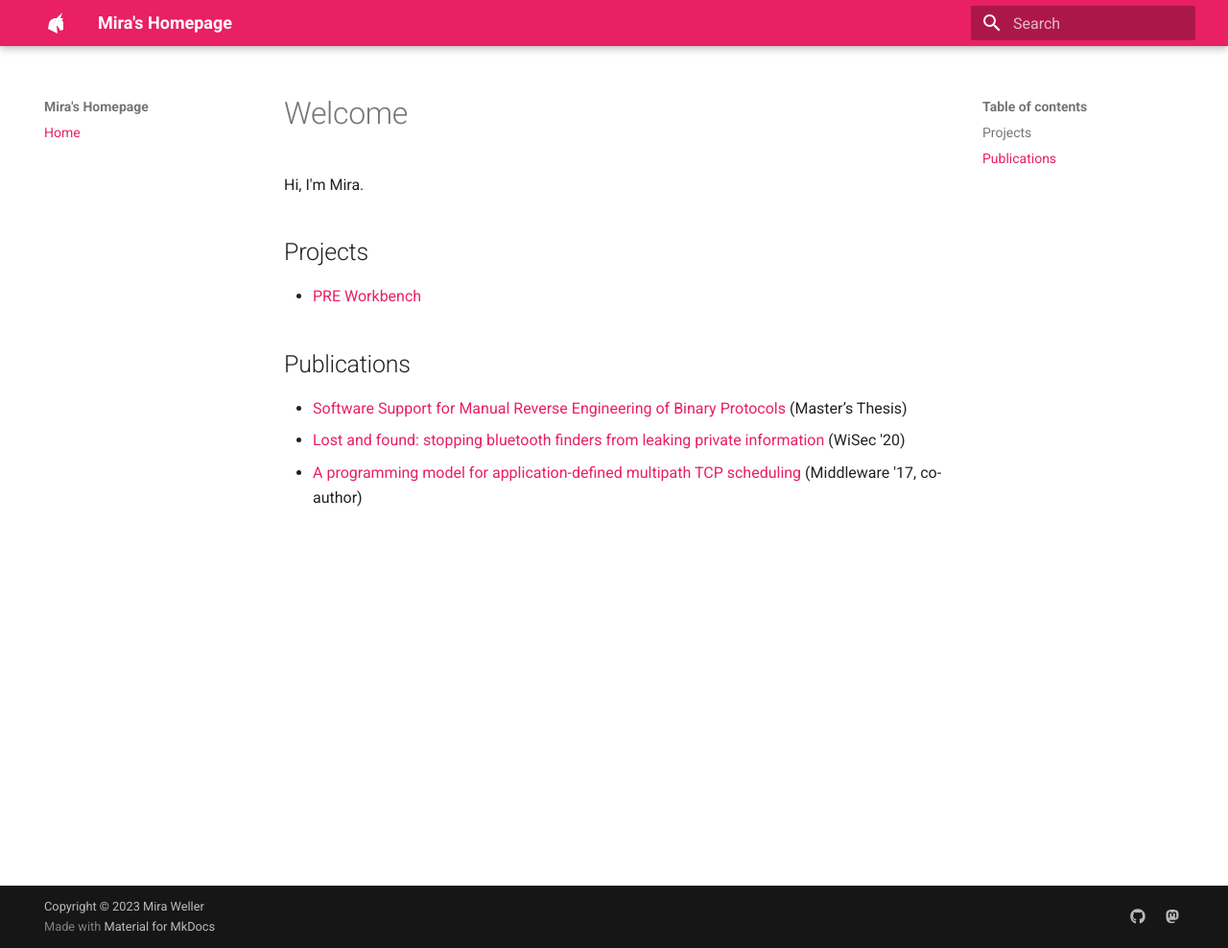
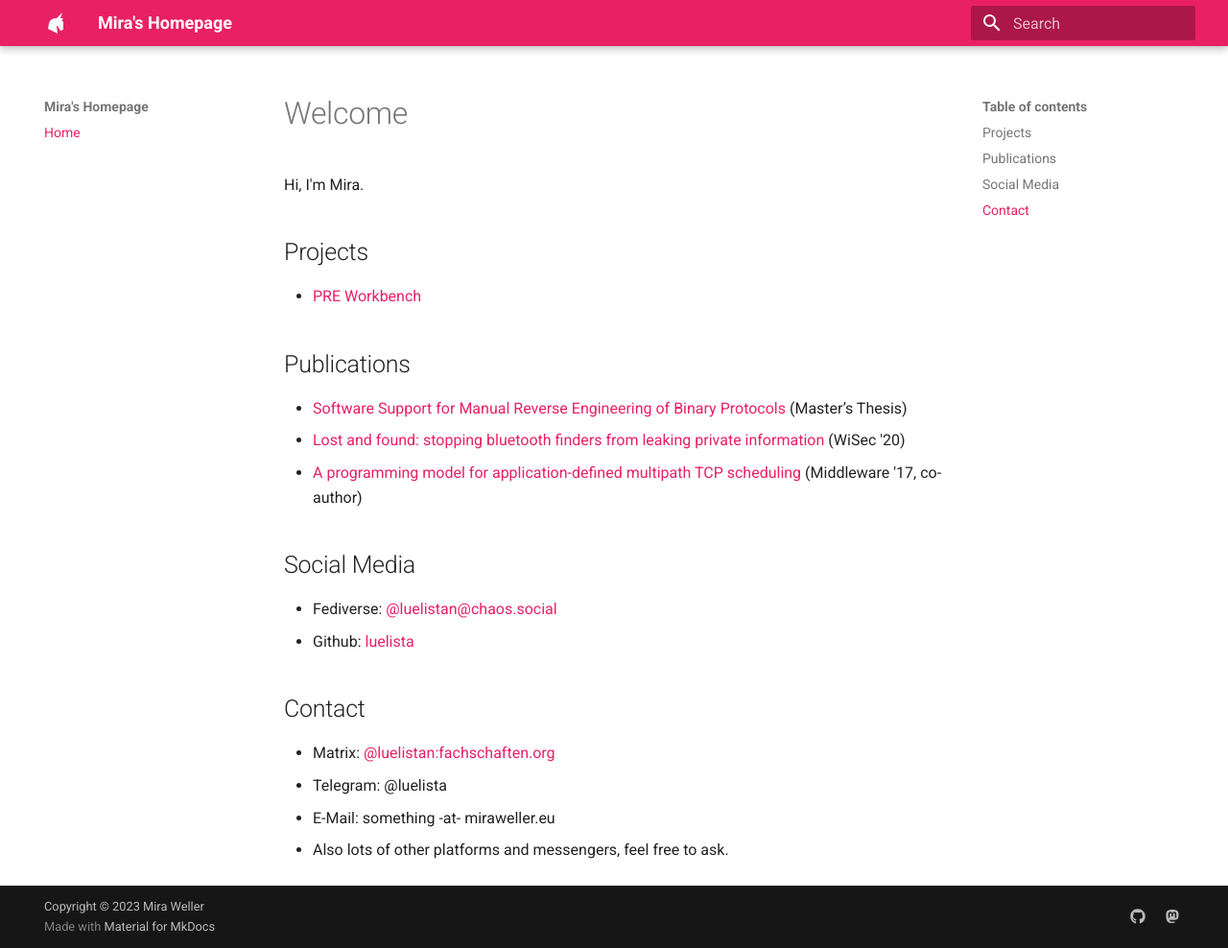
Before and after one commit to luelista/luelista.github.io, an MkDocs documentation site: the page built from docs/index.md, in a window 1280 px wide and 988 px high. Shown: the whole window at 96% size. Built offline with MkDocs 1.6.1 and Material for MkDocs 9.7.7, drawn with Linux system fonts in a browser that asks for light colours.

Commit message:
Add contacts

```diff
--- a/docs/index.md
+++ b/docs/index.md
@@ -11,3 +11,15 @@ Hi, I'm Mira.
 * [Software Support for Manual Reverse Engineering of Binary Protocols](http://luelista.github.io/mscthesis2/Thesis.pdf) (Master’s Thesis)
 * [Lost and found: stopping bluetooth finders from leaking private information](https://dl.acm.org/doi/10.1145/3395351.3399422) (WiSec '20)
 * [A programming model for application-defined multipath TCP scheduling](https://dl.acm.org/doi/10.1145/3135974.3135979) (Middleware '17, co-author)
+
+## Social Media
+
+* Fediverse: [@luelistan@chaos.social](https://chaos.social/@luelistan)
+* Github: [luelista](https://github.com/luelista)
+
+## Contact
+
+* Matrix: [@luelistan:fachschaften.org](https://matrix.to/#/@luelistan:fachschaften.org)
+* Telegram: @luelista
+* E-Mail: something -at- miraweller.eu
+* Also lots of other platforms and messengers, feel free to ask.
```
